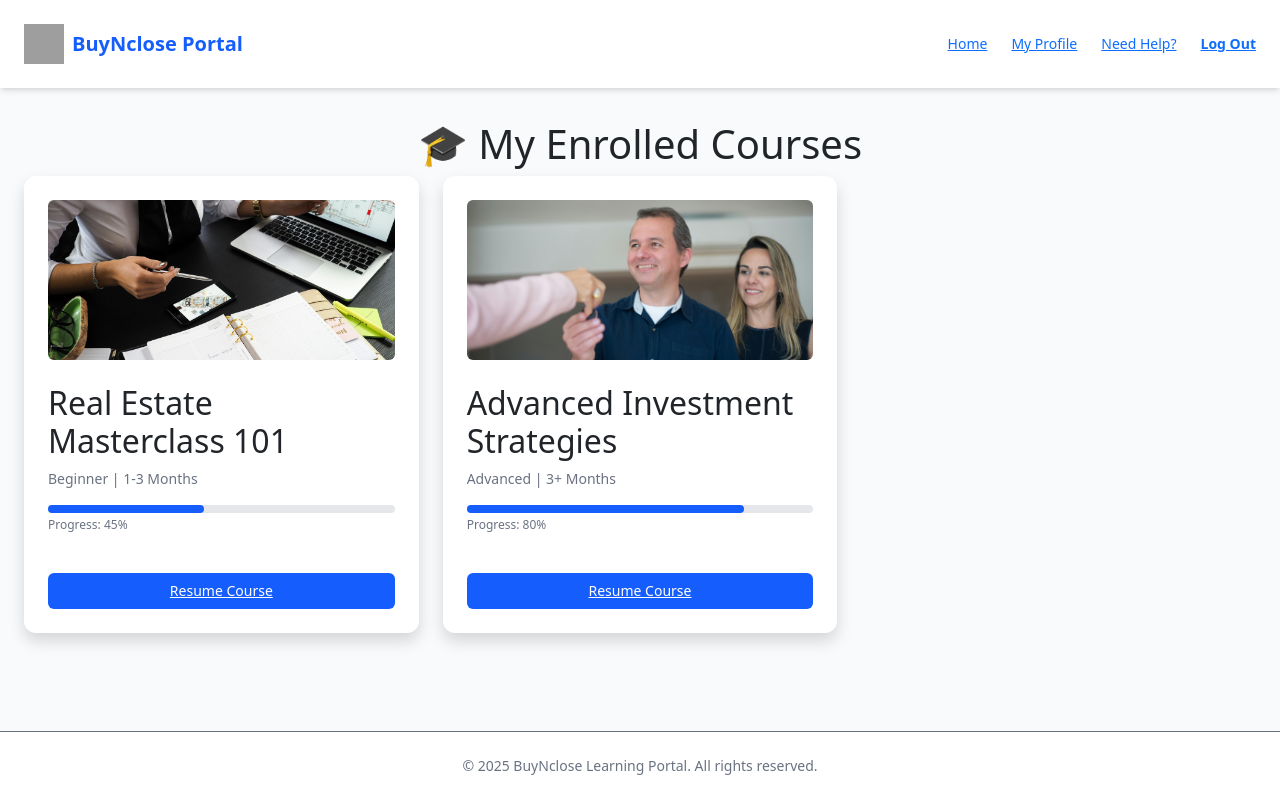
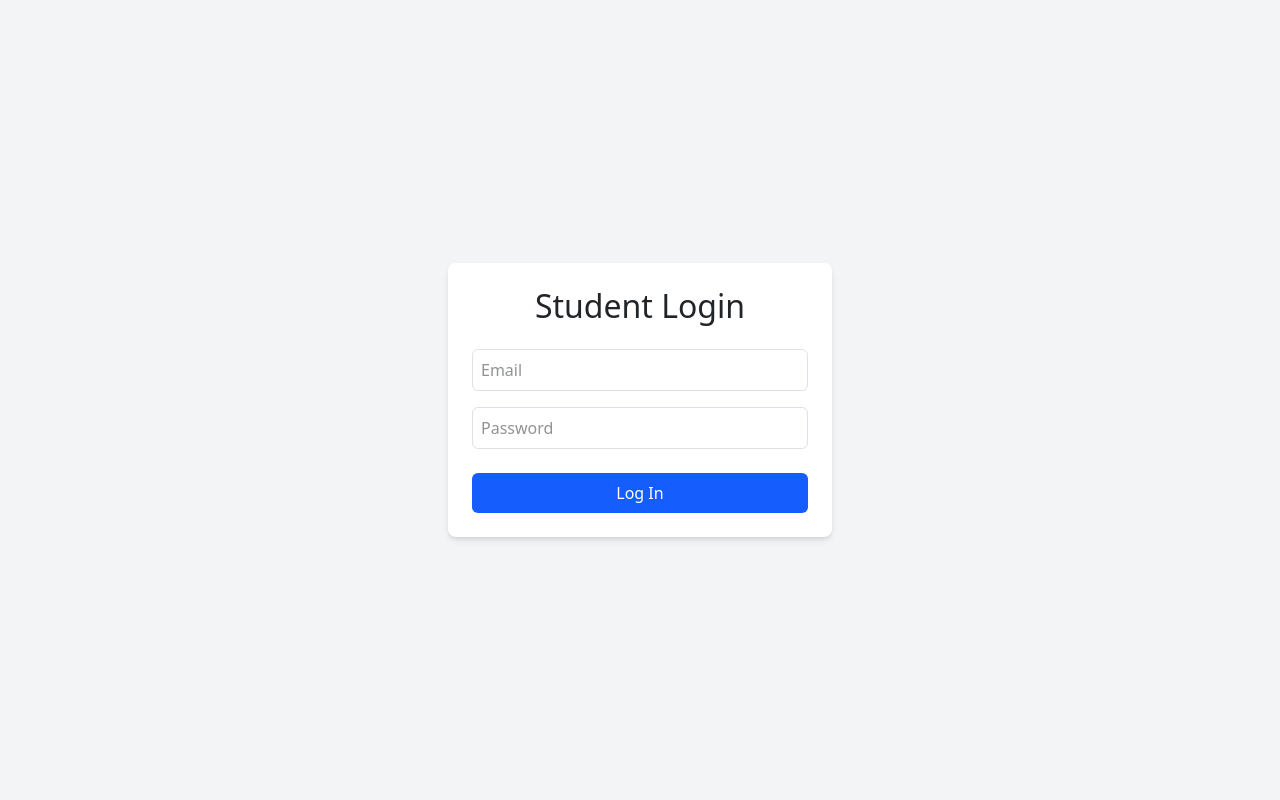
Before and after one commit to ImTalhaArif/buynclose-realestate-learning, a Next.js app: page /Main in a window 1280 px wide. Built offline with nearby package versions, Linux system fonts and the light colour scheme; grey boxes are pictures that could not be loaded.

Commit message:
Update page.tsx main

```diff
--- a/app/Main/page.tsx
+++ b/app/Main/page.tsx
@@ -1,49 +1,118 @@
 'use client';
 
-import { useState } from 'react'; import Link from 'next/link';
+import { useState } from 'react';
 
-const enrolledCourses = [ { title: 'Real Estate Masterclass 101', progress: 45, image: '/course1.jpg', duration: '1-3 Months', level: 'Beginner', }, { title: 'Advanced Investment Strategies', progress: 80, image: '/course2.jpg', duration: '3+ Months', level: 'Advanced', }, ];
+const enrolledCourses = [
+  {
+    title: 'Real Estate Masterclass: Basics to Pro',
+    progress: 45,
+    category: 'Investment',
+    level: 'Intermediate',
+    image: '/course1.jpg',
+  },
+  {
+    title: 'Property Management Essentials',
+    progress: 80,
+    category: 'Management',
+    level: 'Advanced',
+    image: '/course2.jpg',
+  },
+];
 
-export default function StudentDashboard() { const [menuOpen, setMenuOpen] = useState(false);
+export default function StudentDashboard() {
+  const [loggedIn, setLoggedIn] = useState(false);
+  const [email, setEmail] = useState('');
+  const [password, setPassword] = useState('');
+  const [error, setError] = useState('');
 
-return ( <div className="min-h-screen flex flex-col"> {/* Header */} <header className="bg-white shadow-md sticky top-0 z-50"> <div className="max-w-7xl mx-auto px-4 py-4 flex items-center justify-between"> <div className="flex items-center gap-2"> <img src="/page/components/logo.png" alt="BuyNclose Logo" className="w-10 h-10" /> <span className="text-xl font-bold text-blue-600">BuyNclose Portal</span> </div> <nav className="hidden md:flex gap-6 text-sm font-medium"> <Link href="/dashboard" className="hover:text-blue-600">Home</Link> <Link href="/profile" className="hover:text-blue-600">My Profile</Link> <Link href="/support" className="hover:text-blue-600">Need Help?</Link> <Link href="/logout" className="text-red-600 font-semibold">Log Out</Link> </nav> <div className="md:hidden"> <button onClick={() => setMenuOpen(!menuOpen)}> <svg className="w-6 h-6" fill="none" stroke="currentColor" strokeWidth="2" viewBox="0 0 24 24"> <path strokeLinecap="round" strokeLinejoin="round" d="M4 6h16M4 12h16M4 18h16" /> </svg> </button> </div> </div> {menuOpen && ( <div className="md:hidden px-4 pb-4"> <Link href="/dashboard" className="block py-2">Home</Link> <Link href="/profile" className="block py-2">My Profile</Link> <Link href="/support" className="block py-2">Need Help?</Link> <Link href="/logout" className="block py-2 text-red-600">Log Out</Link> </div> )} </header>
+  const handleLogin = () => {
+    if (email === 'johirving8383@gmail.com' && password === 'Tuneplay1!') {
+      setLoggedIn(true);
+      setError('');
+    } else {
+      setError('Invalid email or password');
+    }
+  };
 
-{/* Main Content */}
-  <main className="flex-1 px-4 md:px-10 py-8 bg-gray-50">
-    <h1 className="text-2xl font-bold mb-6 text-center">🎓 My Enrolled Courses</h1>
+  if (!loggedIn) {
+    return (
+      <div className="min-h-screen flex items-center justify-center bg-gray-100 px-4">
+        <div className="bg-white p-6 rounded-lg shadow-md w-full max-w-sm">
+          <h2 className="text-2xl font-bold mb-4 text-center">Student Login</h2>
+          {error && <p className="text-red-500 text-sm mb-3">{error}</p>}
+          <input
+            type="email"
+            placeholder="Email"
+            value={email}
+            onChange={(e) => setEmail(e.target.value)}
+            className="w-full mb-3 p-2 border rounded"
+          />
+          <input
+            type="password"
+            placeholder="Password"
+            value={password}
+            onChange={(e) => setPassword(e.target.value)}
+            className="w-full mb-4 p-2 border rounded"
+          />
+          <button
+            onClick={handleLogin}
+            className="w-full bg-blue-600 text-white py-2 rounded hover:bg-blue-700"
+          >
+            Log In
+          </button>
+        </div>
+      </div>
+    );
+  }
 
-    <div className="grid grid-cols-1 sm:grid-cols-2 lg:grid-cols-3 gap-6">
-      {enrolledCourses.map((course, idx) => (
-        <div key={idx} className="bg-white rounded-xl shadow p-4">
-          <img src={course.image} alt={course.title} className="w-full h-40 object-cover rounded" />
-          <h2 className="text-lg font-semibold mt-4">{course.title}</h2>
-          <p className="text-sm text-gray-500">{course.level} | {course.duration}</p>
-          <div className="mt-3 w-full bg-gray-200 rounded-full h-2">
+  return (
+    <div className="min-h-screen flex flex-col">
+      {/* Header */}
+      <header className="bg-white shadow px-6 py-4 flex justify-between items-center sticky top-0 z-50">
+        <div className="flex items-center gap-2">
+          <img src="/logo.png" alt="BuyNClose Logo" className="h-10 w-10 rounded-full" />
+          <h1 className="text-xl font-semibold text-blue-600">BuyNClose Portal</h1>
+        </div>
+        <nav className="flex gap-4 text-sm font-medium">
+          <a href="#" className="hover:text-blue-600">Home</a>
+          <a href="#" className="hover:text-blue-600">My Profile</a>
+          <a href="#" className="hover:text-blue-600">Need Help?</a>
+          <a href="#" className="hover:text-red-600">Log Out</a>
+        </nav>
+      </header>
+
+      {/* Content */}
+      <main className="flex-1 p-6 bg-gray-50">
+        <h2 className="text-2xl font-bold mb-6 text-center">Welcome Back 👋</h2>
+
+        <div className="grid grid-cols-1 sm:grid-cols-2 md:grid-cols-3 gap-6">
+          {enrolledCourses.map((course, index) => (
+            <div key={index} className="bg-white shadow rounded-lg overflow-hidden">
+              <img
+                src={course.image}
+                alt={course.title}
+                className="w-full h-40 object-cover"
+              />
+              <div className="p-4">
+                <h3 className="text-lg font-semibold mb-1">{course.title}</h3>
+                <p className="text-sm text-gray-500 mb-1">{course.category} | {course.level}</p>
+                <div className="w-full bg-gray-200 rounded-full h-2.5 mt-2">
                   <div
-              className="bg-blue-600 h-2 rounded-full"
+                    className="bg-blue-600 h-2.5 rounded-full"
                     style={{ width: `${course.progress}%` }}
                   ></div>
                 </div>
-          <p className="text-xs text-gray-500 mt-1">Progress: {course.progress}%</p>
-          <Link
-            href={`/course/${idx}`}
-            className="mt-4 inline-block w-full bg-blue-600 hover:bg-blue-700 text-white text-center py-2 rounded-md text-sm"
-          >
-            Resume Course
-          </Link>
+                <p className="text-xs text-gray-400 mt-1">Progress: {course.progress}%</p>
+              </div>
             </div>
           ))}
         </div>
-
-    {enrolledCourses.length === 0 && (
-      <p className="text-center text-gray-500 mt-10">You are not enrolled in any course yet.</p>
-    )}
       </main>
 
       {/* Footer */}
-  <footer className="bg-white border-t text-center py-4 text-sm text-gray-500">
-    &copy; {new Date().getFullYear()} BuyNclose Learning Portal. All rights reserved.
+      <footer className="bg-white border-t text-center text-sm text-gray-500 py-4">
+        &copy; {new Date().getFullYear()} BuyNClose Learning Portal. All rights reserved.
       </footer>
     </div>
-
-); }
+  );
+}
```
Lines whose indentation alone changed are shown as unchanged.
